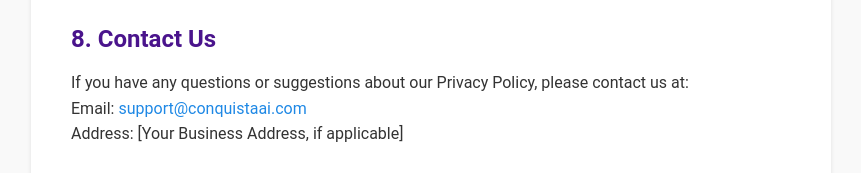
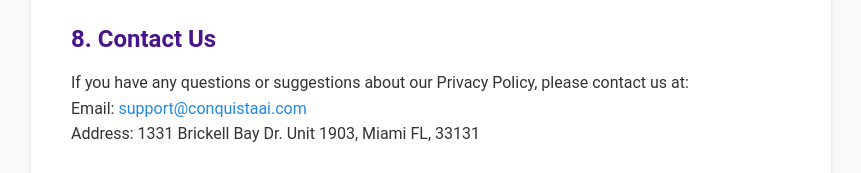
Before and after one commit to luckyzee10/conquista_ai_website, a plain HTML site: page index.html in a window 1280 px wide. Shown: the part 2254-2427 px from the top of the page, without its empty margins (209-1070 px from the left). Drawn offline with Linux system fonts and the light colour scheme.

Commit message:
Update index.html

```diff
--- a/index.html
+++ b/index.html
@@ -176,7 +176,7 @@
         <p>
           If you have any questions or suggestions about our Privacy Policy, please contact us at:<br>
           Email: <a href="mailto:support@conquistaai.com">support@conquistaai.com</a><br>
-          Address: [Your Business Address, if applicable]
+          Address: 1331 Brickell Bay Dr. Unit 1903, Miami FL, 33131
         </p>
       </section>
     </main>
```
